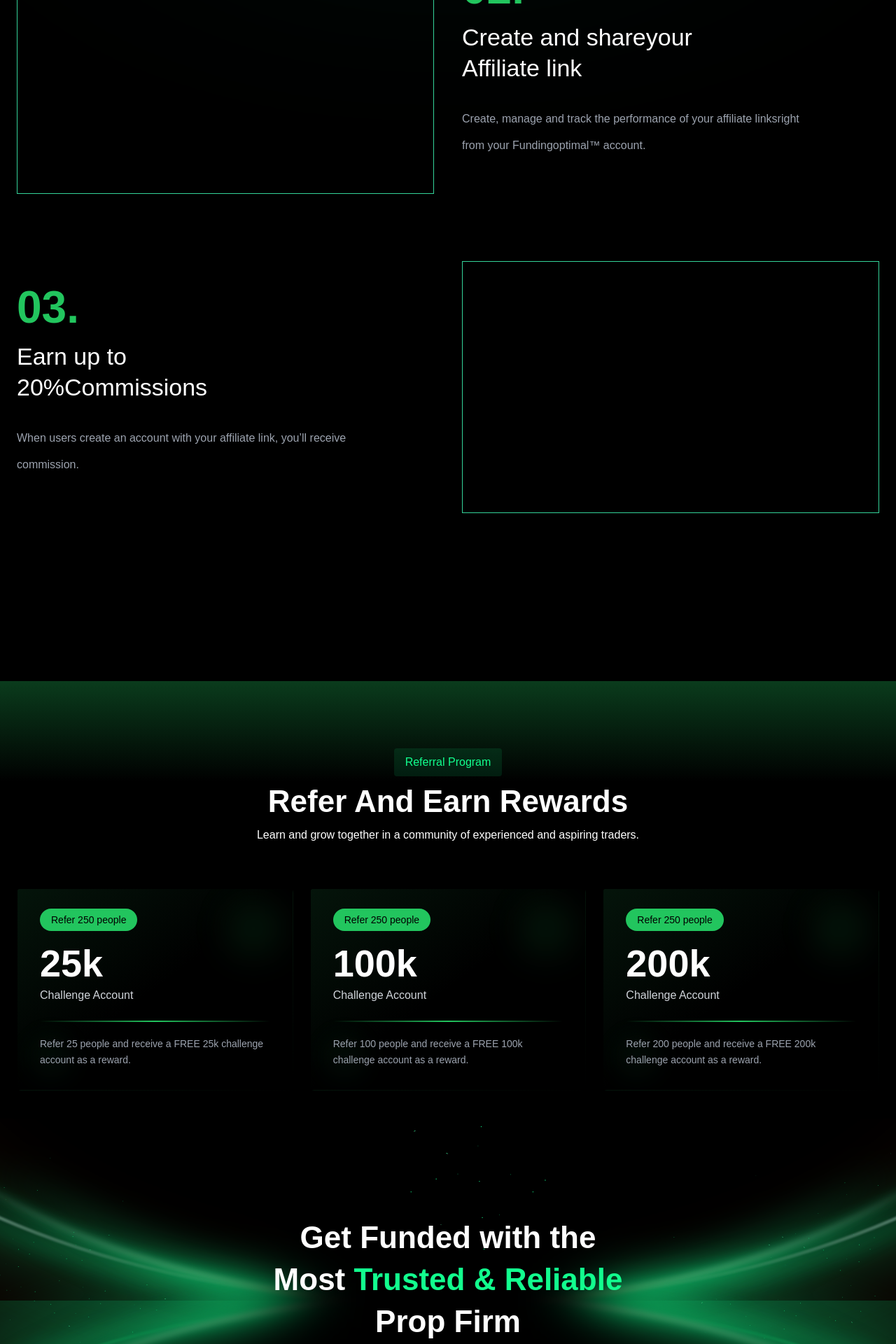
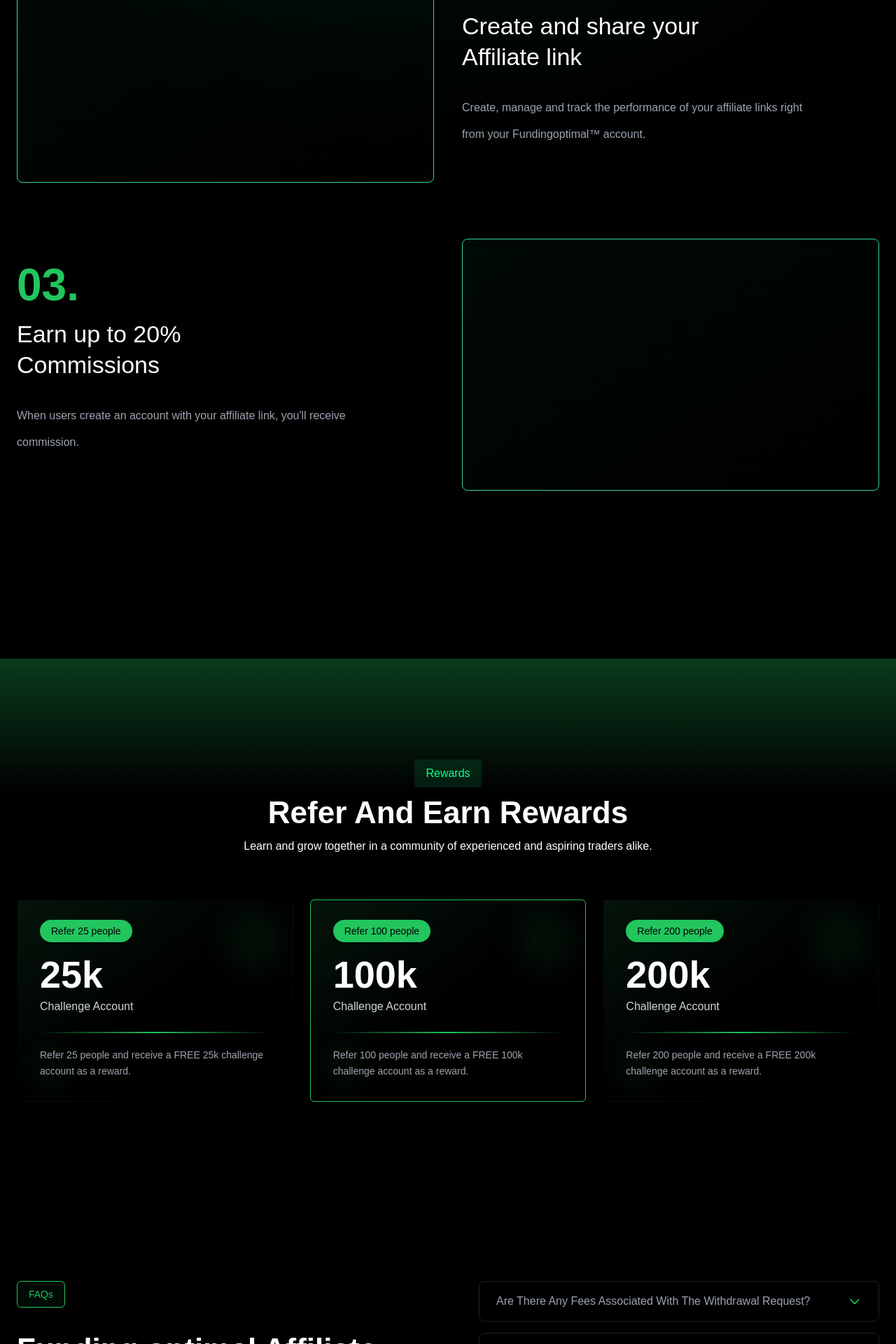
Before and after one commit to abujobayer0/FundingOptimal, a Next.js app: page /become-a-partner in a window 1280 px wide. Shown: the part 2640-4560 px from the top of the page at 70% size. Built offline with nearby package versions, Linux system fonts and the light colour scheme; a web font is replaced by a local one.

Commit message:
Add Affiliate Partner FAQs component and integrate it into the Become a Partner page; refactor ReferTierCard to use dynamic refer values and enhance Join Partner Program layout with step cards for improved user experience.

```diff
--- a/src/app/become-a-partner/page.tsx
+++ b/src/app/become-a-partner/page.tsx
@@ -1,5 +1,6 @@
 import { SecondaryHero } from "@/components";
 import AffiliateCommissionTiers from "@/components/features/AffiliateCommission/AffiliateCommissionTiers";
+import AffiliatePartnerFAQs from "@/components/features/AffiliatePartnerFAQs/AffiliatePartnerFAQs";
 import JoinPartnerProgram from "@/components/features/JoinPartnerProgram/JoinPartnerProgram";
 import ReferAndEarn from "@/components/features/ReferAndEarn/ReferAndEarn";
 import React from "react";
@@ -11,6 +12,7 @@ export default function BecomeAPartnerPage() {
       <AffiliateCommissionTiers />
       <JoinPartnerProgram />
       <ReferAndEarn />
+      <AffiliatePartnerFAQs />
     </div>
   );
 }
--- a/src/components/common/card/ReferTierCard.tsx
+++ b/src/components/common/card/ReferTierCard.tsx
@@ -4,7 +4,7 @@ import React from "react";
 import { motion } from "framer-motion";
 
 interface ReferTierCardProps {
-  tier: string;
+  refer: number;
   points: string;
   description: string;
   index: number;
@@ -14,6 +14,7 @@ export const ReferTierCard: React.FC<ReferTierCardProps> = ({
   points,
   description,
   index,
+  refer,
 }) => {
   return (
     <motion.div
@@ -24,14 +25,16 @@ export const ReferTierCard: React.FC<ReferTierCardProps> = ({
         delay: index * 0.2,
       }}
       viewport={{ once: true }}
-      className="h-fit border border-green-500/0 rounded-md p-8 relative overflow-hidden group hover:border-green-500/60 transition-all duration-300 bg-gradient-to-br from-green-800/20 via-green-800/0 to-transparent group"
+      className={`h-fit border ${
+        index === 1 ? "border-green-500" : "border-green-500/0"
+      } rounded-md p-8 relative overflow-hidden group hover:border-green-500/60 transition-all duration-300 bg-gradient-to-br from-green-800/20 via-green-800/0 to-transparent group`}
     >
       {/* Content */}
       <div className="relative z-10">
         {/* Green badge at top */}
         <div className="mb-8">
           <span className="bg-green-500 text-black text-sm font-medium px-4 py-2 rounded-full">
-            Refer 250 people
+            Refer {refer} people
           </span>
         </div>
 
--- /dev/null
+++ b/src/components/features/AffiliatePartnerFAQs/AffiliatePartnerFAQs.tsx
@@ -0,0 +1,101 @@
+"use client";
+
+import React from "react";
+import { motion } from "framer-motion";
+import FAQAccordion from "./FAQAccordion";
+
+interface FAQItem {
+  question: string;
+  answer: string;
+}
+
+const textFadeUp = {
+  hidden: { opacity: 0, y: 40 },
+  visible: { opacity: 1, y: 0, transition: { duration: 0.6, ease: "easeOut" } },
+};
+
+const AffiliatePartnerFAQs: React.FC = () => {
+  const faqItems: FAQItem[] = [
+    {
+      question: "Are There Any Fees Associated With The Withdrawal Request?",
+      answer:
+        "No, there are no fees associated with withdrawal requests. All commission payouts are processed without any deductions or hidden charges.",
+    },
+    {
+      question: "How Do I Request A Commission Payout?",
+      answer:
+        "You can request a commission payout through your affiliate dashboard. Simply navigate to the payouts section and submit your withdrawal request with your preferred payment method.",
+    },
+    {
+      question: "When Will My Payout Request Be Processed?",
+      answer:
+        "Payout requests are typically processed within 24-48 hours during business days. You will receive a confirmation email once your payout has been initiated.",
+    },
+    {
+      question: "When Can I Request A Payout For My Commissions?",
+      answer:
+        "You can request a payout for your commissions once you have reached the minimum payout threshold of $100. Payouts can be requested at any time after reaching this threshold.",
+    },
+    {
+      question: "When Can I Request A Payout For My Commissions?",
+      answer:
+        "You can request a payout for your commissions once you have reached the minimum payout threshold of $100. Payouts can be requested at any time after reaching this threshold.",
+    },
+    {
+      question: "Are There Any Additional Resources For Affiliates?",
+      answer:
+        "Yes, we provide comprehensive marketing materials, tracking tools, dedicated affiliate support, and regular training sessions to help you maximize your earning potential.",
+    },
+  ];
+
+  return (
+    <div className="bg-black text-white py-16">
+      <div className="max-w-7xl mx-auto px-4 md:px-6">
+        <div className="grid lg:grid-cols-2 gap-6 items-start">
+          {/* Left Content */}
+          <motion.div
+            variants={textFadeUp}
+            initial="hidden"
+            whileInView="visible"
+            viewport={{ once: true }}
+            className="space-y-8"
+          >
+            <div className="inline-flex items-center space-x-2 bg-green-500/5 border border-green-500 rounded-md px-4 py-2 text-sm">
+              <span className="text-green-500">FAQs</span>
+            </div>
+
+            <div className="space-y-4">
+              <h1 className="text-2xl lg:text-[44px] font-bold leading-tight">
+                Funding optimal Affiliate Partner FAQs?
+              </h1>
+            </div>
+
+            <p className="text-gray-400 text-lg leading-relaxed max-w-lg">
+              Check out our most frequently asked questions here or click the
+              link below to see all of our frequently asked questions.
+            </p>
+
+            <div className="md:pt-4 pb-4 md:pb-0">
+              <button className="bg-green-400 hover:bg-green-500 text-black font-medium px-8 py-3 rounded-lg transition-all duration-200 hover:scale-105">
+                See Affiliate FAQs
+              </button>
+            </div>
+          </motion.div>
+
+          {/* Right Content - FAQ Accordion */}
+          <motion.div
+            variants={textFadeUp}
+            initial="hidden"
+            whileInView="visible"
+            viewport={{ once: true }}
+            className="lg:pl-8"
+          >
+            <FAQAccordion items={faqItems} />
+          </motion.div>
+        </div>
+      </div>
+    </div>
+  );
+};
+
+export default AffiliatePartnerFAQs;
--- /dev/null
+++ b/src/components/features/AffiliatePartnerFAQs/FAQAccordion.tsx
@@ -0,0 +1,106 @@
+"use client";
+
+import React, { useState } from "react";
+import { motion, AnimatePresence } from "framer-motion";
+
+interface FAQItem {
+  question: string;
+  answer: string;
+}
+
+interface FAQAccordionProps {
+  items: FAQItem[];
+}
+
+const FAQAccordion: React.FC<FAQAccordionProps> = ({ items }) => {
+  const [openIndex, setOpenIndex] = useState<number | null>(null);
+
+  const toggleAccordion = (index: number) => {
+    setOpenIndex(openIndex === index ? null : index);
+  };
+
+  return (
+    <motion.div
+      initial="hidden"
+      animate="visible"
+      variants={{
+        hidden: {},
+        visible: {
+          transition: {
+            staggerChildren: 0.1,
+          },
+        },
+      }}
+      className="space-y-3 md:space-y-4"
+    >
+      {items.map((item, index) => (
+        <motion.div
+          key={index}
+          variants={{
+            hidden: { opacity: 0, y: 20 },
+            visible: { opacity: 1, y: 0 },
+          }}
+          transition={{ duration: 0.3 }}
+          className="bg-transparent border border-gray-500/30 rounded-lg overflow-hidden hover:border-green-500/60 transition-all duration-300"
+        >
+          <button
+            onClick={() => toggleAccordion(index)}
+            className="w-full px-6 py-4 text-left flex items-center justify-between text-white hover:bg-green-500/5 transition-colors duration-200"
+          >
+            <span className="text-sm md:text-base font-medium pr-4 text-gray-400">
+              {item.question}
+            </span>
+            <motion.div
+              animate={{ rotate: openIndex === index ? 180 : 0 }}
+              transition={{ duration: 0.2 }}
+              className="flex-shrink-0"
+            >
+              <svg
+                className="w-5 h-5 text-green-500"
+                fill="none"
+                stroke="currentColor"
+                viewBox="0 0 24 24"
+              >
+                <path
+                  strokeLinecap="round"
+                  strokeLinejoin="round"
+                  strokeWidth={2}
+                  d="M19 9l-7 7-7-7"
+                />
+              </svg>
+            </motion.div>
+          </button>
+
+          <AnimatePresence initial={false}>
+            {openIndex === index && (
+              <motion.div
+                key="content"
+                initial="collapsed"
+                animate="open"
+                exit="collapsed"
+                variants={{
+                  open: { height: "auto", opacity: 1 },
+                  collapsed: { height: 0, opacity: 0 },
+                }}
+                transition={{ duration: 0.4, ease: "easeInOut" }}
+                className="overflow-hidden"
+              >
+                <motion.div
+                  className="px-6 pb-4 text-gray-400 text-sm leading-relaxed border-t border-green-500/20 pt-4"
+                  initial={{ opacity: 0 }}
+                  animate={{ opacity: 1 }}
+                  exit={{ opacity: 0 }}
+                  transition={{ duration: 0.3 }}
+                >
+                  {item.answer}
+                </motion.div>
+              </motion.div>
+            )}
+          </AnimatePresence>
+        </motion.div>
+      ))}
+    </motion.div>
+  );
+};
+
+export default FAQAccordion;
--- a/src/components/features/JoinPartnerProgram/JoinPartnerProgram.tsx
+++ b/src/components/features/JoinPartnerProgram/JoinPartnerProgram.tsx
@@ -1,16 +1,105 @@
+"use client";
+
 import { SectionHeader } from "@/components/common";
 import React from "react";
 
+interface StepData {
+  stepNumber: string;
+  title: string;
+  description: string;
+  imagePosition: "left" | "right";
+}
+
+interface StepCardProps extends StepData {
+  index: number;
+}
+
+const StepCard: React.FC<StepCardProps> = ({
+  stepNumber,
+  title,
+  description,
+  imagePosition,
+  index,
+}) => {
+  const isImageLeft = imagePosition === "left";
+
+  const ContentSection = () => (
+    <div className="flex flex-col items-start space-y-5 md:space-y-8 w-full lg:w-1/2">
+      <h2 className="text-green-500 text-2xl md:text-[64px] font-semibold">
+        {stepNumber}
+      </h2>
+      <h4 className="text-white text-lg md:text-[34px] max-w-sm leading-[44px]">
+        {title}
+      </h4>
+      <p className="text-gray-400 text-sm md:text-[16px] leading-[24px] md:leading-[38px] max-w-lg">
+        {description}
+      </p>
+    </div>
+  );
+
+  const ImageSection = () => (
+    <div className="flex justify-center lg:justify-end w-full lg:w-1/2">
+      <div className="h-[360px] w-full border border-emerald-400 rounded-lg bg-gradient-to-br from-emerald-500/5 to-transparent"></div>
+    </div>
+  );
+
+  return (
+    <div
+      className={`flex flex-col lg:flex-row gap-10 items-center ${
+        index > 0 ? "mt-12 md:mt-24" : ""
+      }`}
+    >
+      {isImageLeft ? (
+        <>
+          <ImageSection />
+          <ContentSection />
+        </>
+      ) : (
+        <>
+          <ContentSection />
+          <ImageSection />
+        </>
+      )}
+    </div>
+  );
+};
+
+const BackgroundGlow: React.FC = () => (
+  <div className="w-full flex items-center justify-center">
+    <div className="absolute top-72 w-1/2 h-[300px] bg-emerald-500/30 rounded-full blur-[200px] z-[-1]" />
+  </div>
+);
+
 export default function JoinPartnerProgram() {
+  const steps: StepData[] = [
+    {
+      stepNumber: "01.",
+      title: "Sign up to become an Affiliate",
+      description:
+        "Create an account within our trader dashboard here and then submit your application by filling out the form within the affiliate section. Our team will evaluate your application and ensure you meet our affiliate criteria.",
+      imagePosition: "right",
+    },
+    {
+      stepNumber: "02.",
+      title: "Create and share your Affiliate link",
+      description:
+        "Create, manage and track the performance of your affiliate links right from your Fundingoptimal™ account.",
+      imagePosition: "left",
+    },
+    {
+      stepNumber: "03.",
+      title: "Earn up to 20% Commissions",
+      description:
+        "When users create an account with your affiliate link, you'll receive commission.",
+      imagePosition: "right",
+    },
+  ];
+
   return (
     <div className="relative max-w-7xl mx-auto px-4 md:px-6 w-full">
-      <div className="w-full flex items-center justify-center">
-        <div className="absolute top-48 w-1/2 h-[300px] bg-emerald-500/30 rounded-full blur-[200px] z-[-1]" />
-      </div>
+      <BackgroundGlow />
+
       <div className="z-0 py-12 overflow-hidden backdrop-blur-3xl">
-        {/* Blurred Green Background Glow */}
-
-        {/* Section Header */}
         <SectionHeader
           badge="How to Join"
           title="How to Join our Partner Program"
@@ -19,67 +108,10 @@ export default function JoinPartnerProgram() {
           noMargin={true}
         />
 
-        {/* Main Content */}
-        <div className="flex flex-col lg:flex-row gap-10 items-center ">
-          {/* Left Content */}
-          <div className="flex flex-col items-start space-y-5 md:space-y-8 w-full lg:w-1/2">
-            <h2 className="text-green-500 text-2xl md:text-[64px] font-semibold">
-              01.
-            </h2>
-            <h4 className="text-white text-lg md:text-[34px] max-w-sm leading-[44px]">
-              Sign up to becomean Affiliate
-            </h4>
-            <p className="text-gray-400 text-sm md:text-[16px] leading-[24px] md:leading-[38px] max-w-lg">
-              Create an account within our trader dashboard here and then submit
-              your application by filling out the form within the affiliate
-              section. Our team will evaluate your application and ensure you
-              meet our affiliate criteria.
-            </p>
-          </div>
-
-          {/* Right Content (Visual Box with border or image) */}
-          <div className="flex justify-center lg:justify-end w-full lg:w-1/2">
-            <div className="h-[360px] w-full border border-emerald-400"></div>
-          </div>
-        </div>
-        <div className="flex flex-col lg:flex-row gap-10 items-center mt-12 md:mt-24">
-          {/* Left Content (Visual Box with border or image) */}
-          <div className="flex justify-center lg:justify-end w-full lg:w-1/2">
-            <div className="h-[360px] w-full border border-emerald-400"></div>
-          </div>
-          {/* Right Content */}
-          <div className="flex flex-col items-start space-y-5 md:space-y-8 w-full lg:w-1/2">
-            <h2 className="text-green-500 text-2xl md:text-[64px] font-semibold">
-              02.
-            </h2>
-            <h4 className="text-white text-lg md:text-[34px] max-w-sm leading-[44px]">
-              Create and shareyour Affiliate link
-            </h4>
-            <p className="text-gray-400 text-sm md:text-[16px] leading-[24px] md:leading-[38px] max-w-lg">
-              Create, manage and track the performance of your affiliate
-              linksright from your Fundingoptimal™ account.
-            </p>
-          </div>
-        </div>
-        <div className="flex flex-col lg:flex-row gap-10 items-center mt-12 md:mt-24">
-          {/* Left Content */}
-          <div className="flex flex-col items-start space-y-5 md:space-y-8 w-full lg:w-1/2">
-            <h2 className="text-green-500 text-2xl md:text-[64px] font-semibold">
-              03.
-            </h2>
-            <h4 className="text-white text-lg md:text-[34px] max-w-sm leading-[44px]">
-              Earn up to 20%Commissions
-            </h4>
-            <p className="text-gray-400 text-sm md:text-[16px] leading-[24px] md:leading-[38px] max-w-lg">
-              When users create an account with your affiliate link, you’ll
-              receive commission.
-            </p>
-          </div>
-
-          {/* Right Content (Visual Box with border or image) */}
-          <div className="flex justify-center lg:justify-end w-full lg:w-1/2">
-            <div className="h-[360px] w-full border border-emerald-400"></div>
-          </div>
+        <div className="space-y-0 flex flex-col w-full gap-10 md:gap-20">
+          {steps.map((step, index) => (
+            <StepCard key={step.stepNumber} {...step} index={index} />
+          ))}
         </div>
       </div>
     </div>
--- a/src/components/features/ReferAndEarn/ReferAndEarn.tsx
+++ b/src/components/features/ReferAndEarn/ReferAndEarn.tsx
@@ -7,19 +7,19 @@ import { SectionHeader } from "@/components/common";
 
 const REFER_TIERS = [
   {
-    tier: "Tier 1",
+    refer: 25,
     points: "25k",
     description:
       "Refer 25 people and receive a FREE 25k challenge account as a reward.",
   },
   {
-    tier: "Tier 2",
+    refer: 100,
     points: "100k",
     description:
       "Refer 100 people and receive a FREE 100k challenge account as a reward.",
   },
   {
-    tier: "Tier 3",
+    refer: 200,
     points: "200k",
     description:
       "Refer 200 people and receive a FREE 200k challenge account as a reward.",
@@ -29,12 +29,12 @@ const REFER_TIERS = [
 export default function ReferAndEarn() {
   return (
     <div className="">
-      <div className="bg-gradient-to-b from-green-500/30 to-transparent h-36"></div>
-      <div className="max-w-7xl mx-auto px-4 md:px-6 bg-transparent text-white -mt-36">
+      <div className="bg-gradient-to-b from-green-500/30 to-transparent h-48"></div>
+      <div className="max-w-7xl mx-auto px-4 md:px-6 bg-transparent text-white -mt-24 md:-mt-36">
         <SectionHeader
           title="Refer And Earn Rewards"
-          description="Learn and grow together in a community of experienced and aspiring traders."
-          badge="Referral Program"
+          description="Learn and grow together in a community of experienced and aspiring traders alike."
+          badge="Rewards"
           className="items-center mt-0"
         />
 
```
